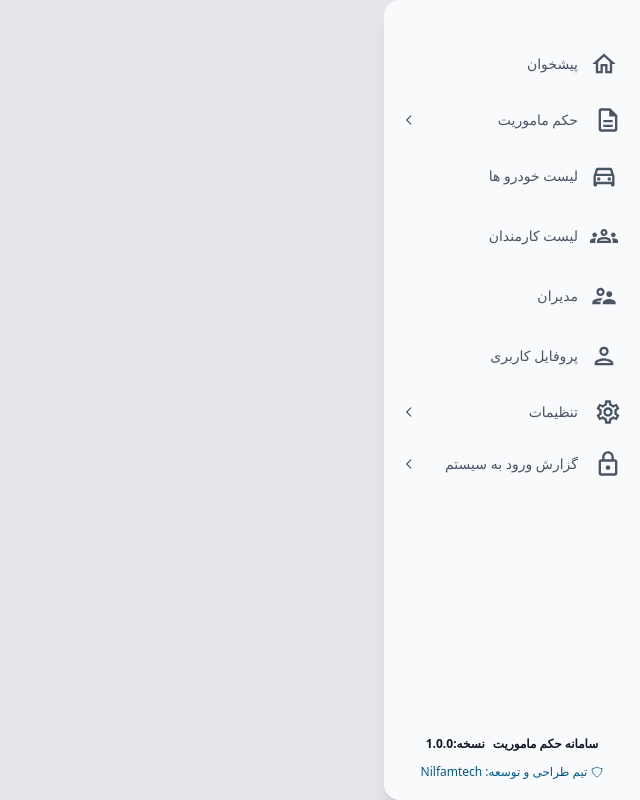
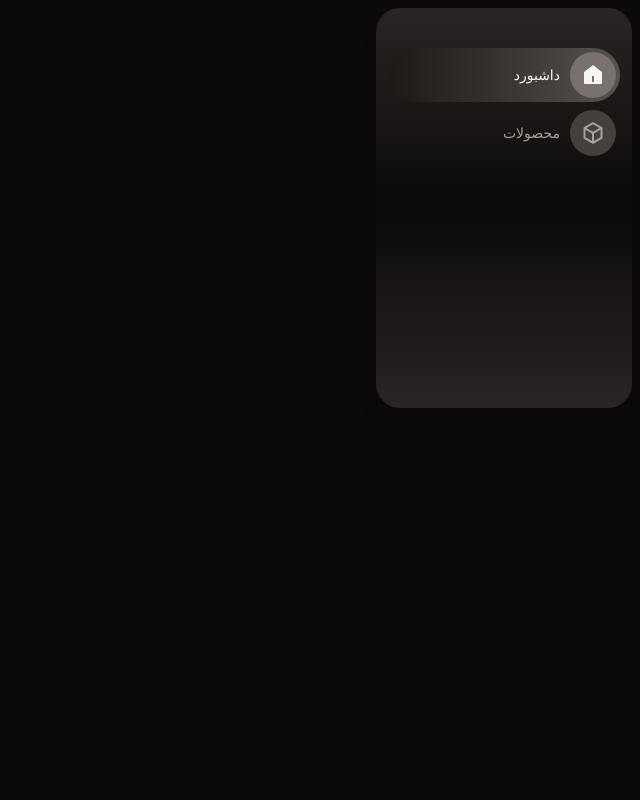
Before and after one commit to Mehregan-A/admin-react-v1, a React (Vite) app: page / in a window 1280 px wide. Shown: the whole page, without its empty margins (640-1280 px from the left). Built offline with nearby package versions, Linux system fonts and the light colour scheme.

Commit message:
start write sidebar

```diff
--- a/src/components/Sidebar.jsx
+++ b/src/components/Sidebar.jsx
@@ -10,6 +10,8 @@ import { useDispatch, useSelector } from "react-redux";
 import { Link } from "react-router-dom";
 import { Config } from "../config/Config.jsx";
 import { IoShieldOutline } from "react-icons/io5";
+import {RiBox3Line, RiHome3Fill, RiHome5Fill} from "react-icons/ri";
+import {GoHomeFill} from "react-icons/go";
 // import { getAsyncProfile } from "../feature/redux/ProfileSlice.jsx";
 // import UserWoman from "../assets/images/UserWomen.png";
 // import UserImage from "../assets/images/User.png";
@@ -129,138 +131,113 @@ const Sidebar = ({ open_close, open_slider }) => {
 
             <div
                 ref={sidebarRef}
-                className={`your-scroll-container flex-shrink-0 no-print fixed lg:sticky top-0 h-screen lg:self-start z-30 overflow-y-auto rounded-l-2xl shadow-xl backdrop-blur-md bg-opacity-90 transition-all duration-500 ease-in-out ${
-                    open_slider ? "w-64 translate-x-0 opacity-100" : "w-0 translate-x-full opacity-0"
-                } bg-gray-50`}
+                className={`your-scroll-container flex-shrink-0 no-print fixed lg:sticky m-2 h-100 lg:self-start z-30 overflow-y-auto rounded-3xl shadow-xl backdrop-blur-md  transition-all duration-500 ease-in-out ${
+                    open_slider ? "w-64 translate-x-0 " : "w-0 translate-x-full "
+                } bg-gradient-to-t from-stone-800 via-stone-950 to-stone-800`}
             >
                 <div className="flex flex-col h-full justify-between">
-                    <div className="mt-7 mx-3 flex flex-col items-center justify-center text-gray-600 text-sm ">
-                        {/* profile */}
-                        {/*<Link*/}
-                        {/*    to={`/profile`}*/}
-                        {/*    className="flex flex-col gap-3 items-center mb-2 cursor-pointer"*/}
-                        {/*    onClick={handleItemClick}*/}
-                        {/*    style={{*/}
-                        {/*        transform: `scale(${scale})`,*/}
-                        {/*        transition: 'transform 0.5s cubic-bezier(0.4, 0, 0.2, 1)'*/}
-                        {/*    }}*/}
-                        {/*>*/}
-                        {/*    <div>*/}
-                        {/*        <img*/}
-                        {/*            className="w-20 h-20 rounded-full border border-sky-700  transition-shadow duration-300"*/}
-                        {/*            src={profile?.user?.image ? Config.apiImage + profile?.user?.image :profile?.gender === "female" ? UserWoman : UserImage}*/}
-                        {/*            alt="profile"*/}
-                        {/*            style={{*/}
-                        {/*                boxShadow: `0 0 10px rgba(2, 132, 199, ${scale})`*/}
-                        {/*            }}*/}
-                        {/*        />*/}
-                        {/*    </div>*/}
-                        {/*    <span className="my-3" style={{ transition: 'color 0.5s ease' }}>*/}
-                        {/*    {profile?.name} {profile?.family}*/}
-                        {/*</span>*/}
-                        {/*</Link>*/}
-
-                        {/* items */}
-                        <div className="w-full">
-                            <ul className="pt-3 mb-10 flex flex-col gap-3">
-                                {SideItem.map((item) =>
-                                    item.sub.length > 0 ? (
-                                        <li
-                                            key={item.id}
-                                            className={`${
-                                                subId === item.id ? "gap-1" : "gap-0"
-                                            } anime_hover duration-500 delay-150 overflow-hidden flex flex-col rounded-2xl  `}
-                                        >
-                                            <NavLink
-                                                to={item.link}
-                                                onClick={(e) => {
-                                                    e.preventDefault();
-                                                    subMenu(item.id);
-                                                }}
-                                                className={() =>
-                                                    location.pathname === item.link ||
-                                                    item.sub.some((sub) => sub.link === location.pathname)
-                                                        ? "active-link p-1.5 rounded-2xl flex justify-between items-center hover:bg-gray-200 transition-colors "
-                                                        : "inactive-link p-1.5 rounded-2xl flex justify-between items-center hover:bg-gray-200 transition-colors"
-                                                }
-                                            >
-                                                <div className="flex items-center gap-2">
-                                                    <FaIcons icon={item.icon} />
-                                                    <span className="mr-2">{item.label}</span>
-                                                </div>
-                                                <HiOutlineChevronDown
-                                                    className={`anime_hover transition-transform duration-300 ${
-                                                        subId === item.id ? "rotate-0" : "rotate-90"
-                                                    }`}
-                                                />
-                                            </NavLink>
-
-                                            <ul
-                                                className={`flex flex-col gap-1 px-3 rounded-sm transition-[max-height,opacity] duration-600 ease-in-out overflow-hidden ${
-                                                    subId === item.id ? "max-h-96 opacity-100" : "max-h-0 opacity-0"
-                                                }`}
-                                            >
-                                                {item.sub.map((detail) => (
-                                                    <li key={detail.id} className="anime_hover duration-1000 delay-150 transition-colors">
-                                                        <NavLink
-                                                            to={detail.link}
-                                                            onClick={() => {
-                                                                childMenu(detail.id);
-                                                                handleItemClick();
-                                                            }}
-                                                            className={({ isActive }) =>
-                                                                isActive
-                                                                    ? "active-link flex items-center justify-between p-1.5 rounded-lg hover:bg-gray-200 space-x-2 cursor-pointer transition-colors "
-                                                                    : "inactive-link flex items-center justify-between p-1.5 rounded-lg hover:bg-gray-200 space-x-2 cursor-pointer transition-colors "
-                                                            }
-                                                        >
-                                                            <div className="flex items-center gap-2">
-                                                                <FaCircle className="w-2 h-2" />
-                                                                <span>{detail.label}</span>
-                                                            </div>
-                                                        </NavLink>
-                                                    </li>
-                                                ))}
-                                            </ul>
-                                        </li>
-                                    ) : (
-                                        <li key={item.id} className="rounded-2xl hover:bg-gray-100 transition-colors  hover:shadow-xl hover:border-l-2  border-emerald-400">
-                                            <NavLink
-                                                to={item.link}
-                                                end
-                                                onClick={handleItemClick}
-                                                className={({ isActive }) =>
-                                                    isActive
-                                                        ? "active-link flex items-center p-2.5 flex-row gap-1"
-                                                        : "inactive-link flex items-center p-2.5 flex-row gap-1"
-                                                }
-                                            >
-                                                <FaIcons icon={item.icon} />
-                                                <span className="mr-2">{item.label}</span>
-                                            </NavLink>
-                                        </li>
-                                    )
-                                )}
+                    <div className="mt-7 mx-3 flex flex-col items-center justify-center text-sm">
+                        <div className='w-full'>
+                            <ul className="pt-3 mb-10 flex flex-col gap-1">
+                                <li className='flex justify-start rounded-full bg-gradient-to-l from-stone-600 to-stone-900  p-1 items-center'>
+                                    <div className="rounded-full w-11.5 h-11.5 bg-stone-500 text-2xl text-stone-100 items-center flex justify-center">
+                                        <RiHome5Fill />
+                                    </div>
+                                    <div className='text-stone-100 mr-2.5'>داشبورد</div>
+                                </li>
+                                <li className='flex justify-start rounded-full  p-1 items-center'>
+                                    <div className="rounded-full w-11.5 h-11.5 bg-stone-700 text-2xl text-stone-400 items-center flex justify-center">
+                                        <RiBox3Line />
+                                    </div>
+                                    <div className='text-stone-400 mr-2.5'>محصولات</div>
+                                </li>
                             </ul>
                         </div>
+                        {/* items */}
+                        {/*<div className="w-full">*/}
+                        {/*    <ul className="pt-3 mb-10 flex flex-col gap-3">*/}
+                        {/*        {SideItem.map((item) =>*/}
+                        {/*            item.sub.length > 0 ? (*/}
+                        {/*                <li*/}
+                        {/*                    key={item.id}*/}
+                        {/*                    className={`${*/}
+                        {/*                        subId === item.id ? "gap-1" : "gap-0"*/}
+                        {/*                    } anime_hover duration-500 delay-150 overflow-hidden flex flex-col rounded-2xl  `}*/}
+                        {/*                >*/}
+                        {/*                    <NavLink*/}
+                        {/*                        to={item.link}*/}
+                        {/*                        onClick={(e) => {*/}
+                        {/*                            e.preventDefault();*/}
+                        {/*                            subMenu(item.id);*/}
+                        {/*                        }}*/}
+                        {/*                        className={() =>*/}
+                        {/*                            location.pathname === item.link ||*/}
+                        {/*                            item.sub.some((sub) => sub.link === location.pathname)*/}
+                        {/*                                ? "active-link p-1.5 rounded-2xl flex justify-between items-center hover:bg-gray-200 transition-colors "*/}
+                        {/*                                : "inactive-link p-1.5 rounded-2xl flex justify-between items-center hover:bg-gray-200 transition-colors"*/}
+                        {/*                        }*/}
+                        {/*                    >*/}
+                        {/*                        <div className="flex items-center gap-2">*/}
+                        {/*                            <FaIcons icon={item.icon} />*/}
+                        {/*                            <span className="mr-2">{item.label}</span>*/}
+                        {/*                        </div>*/}
+                        {/*                        <HiOutlineChevronDown*/}
+                        {/*                            className={`anime_hover transition-transform duration-300 ${*/}
+                        {/*                                subId === item.id ? "rotate-0" : "rotate-90"*/}
+                        {/*                            }`}*/}
+                        {/*                        />*/}
+                        {/*                    </NavLink>*/}
+
+                        {/*                    <ul*/}
+                        {/*                        className={`flex flex-col gap-1 px-3 rounded-sm transition-[max-height,opacity] duration-600 ease-in-out overflow-hidden ${*/}
+                        {/*                            subId === item.id ? "max-h-96 opacity-100" : "max-h-0 opacity-0"*/}
+                        {/*                        }`}*/}
+                        {/*                    >*/}
+                        {/*                        {item.sub.map((detail) => (*/}
+                        {/*                            <li key={detail.id} className="anime_hover duration-1000 delay-150 transition-colors">*/}
+                        {/*                                <NavLink*/}
+                        {/*                                    to={detail.link}*/}
+                        {/*                                    onClick={() => {*/}
+                        {/*                                        childMenu(detail.id);*/}
+                        {/*                                        handleItemClick();*/}
+                        {/*                                    }}*/}
+                        {/*                                    className={({ isActive }) =>*/}
+                        {/*                                        isActive*/}
+                        {/*                                            ? "active-link flex items-center justify-between p-1.5 rounded-lg hover:bg-gray-200 space-x-2 cursor-pointer transition-colors "*/}
+                        {/*                                            : "inactive-link flex items-center justify-between p-1.5 rounded-lg hover:bg-gray-200 space-x-2 cursor-pointer transition-colors "*/}
+                        {/*                                    }*/}
+                        {/*                                >*/}
+                        {/*                                    <div className="flex items-center gap-2">*/}
+                        {/*                                        <FaCircle className="w-2 h-2" />*/}
+                        {/*                                        <span>{detail.label}</span>*/}
+                        {/*                                    </div>*/}
+                        {/*                                </NavLink>*/}
+                        {/*                            </li>*/}
+                        {/*                        ))}*/}
+                        {/*                    </ul>*/}
+                        {/*                </li>*/}
+                        {/*            ) : (*/}
+                        {/*                <li key={item.id} className="rounded-2xl hover:bg-gray-100 transition-colors  hover:shadow-xl hover:border-l-2  border-emerald-400">*/}
+                        {/*                    <NavLink*/}
+                        {/*                        to={item.link}*/}
+                        {/*                        end*/}
+                        {/*                        onClick={handleItemClick}*/}
+                        {/*                        className={({ isActive }) =>*/}
+                        {/*                            isActive*/}
+                        {/*                                ? "active-link flex items-center p-2.5 flex-row gap-1"*/}
+                        {/*                                : "inactive-link flex items-center p-2.5 flex-row gap-1"*/}
+                        {/*                        }*/}
+                        {/*                    >*/}
+                        {/*                        <FaIcons icon={item.icon} />*/}
+                        {/*                        <span className="mr-2">{item.label}</span>*/}
+                        {/*                    </NavLink>*/}
+                        {/*                </li>*/}
+                        {/*            )*/}
+                        {/*        )}*/}
+                        {/*    </ul>*/}
+                        {/*</div>*/}
                     </div>
 
-                    {/* info */}
-                    <div className="flex flex-col gap-1 sm:gap-3 text-xs sm:text-xs text-gray-700 items-center p-2 sm:p-5">
-                        <div className="flex gap-1 sm:gap-2 text-gray-900 font-bold">
-                            <span>سامانه حکم ماموریت</span>
-                            <span>نسخه:{Config.version}</span>
-                        </div>
-                        <a
-                            href={"https://nilfamtech.com"}
-                            target="_blank"
-                            rel="noopener noreferrer"
-                            className="text-xs sm:text-xs text-sky-800 flex gap-1 items-center"
-                        >
-                            <IoShieldOutline />
-                            تیم طراحی و توسعه: Nilfamtech
-                        </a>
-                    </div>
                 </div>
             </div>
         </>
--- a/src/pages/Layout.jsx
+++ b/src/pages/Layout.jsx
@@ -44,7 +44,7 @@ const Layout = () => {
         <>
             <div className='scroll-bar '>
                 <div className='scroll-bar-style your-scroll-container'>
-                    <div className="flex flex-col w-full bg-gray-200 " style={{ minHeight: "100vh" }}>
+                    <div className="flex flex-col w-full bg-stone-950 " style={{ minHeight: "100vh" }}>
                         <div className="w-full relative">
                             <div className="flex">
                                 <Sidebar open_slider={closed.open} open_close={toggleSidebar} />
```
